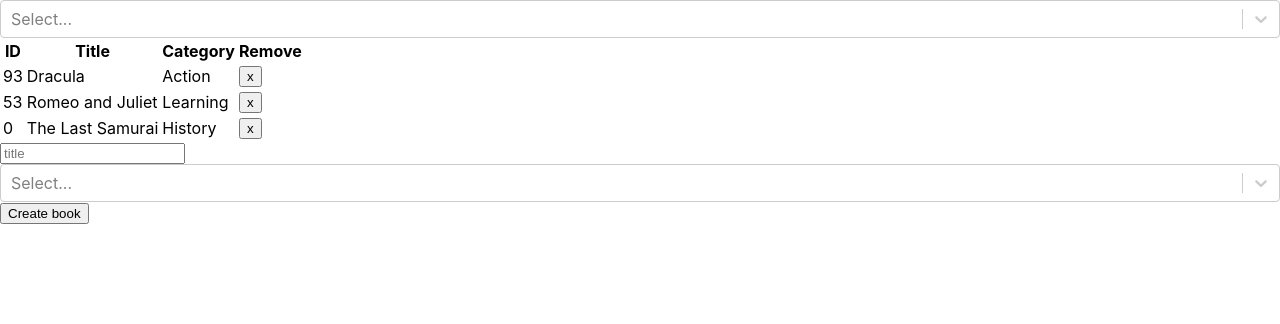
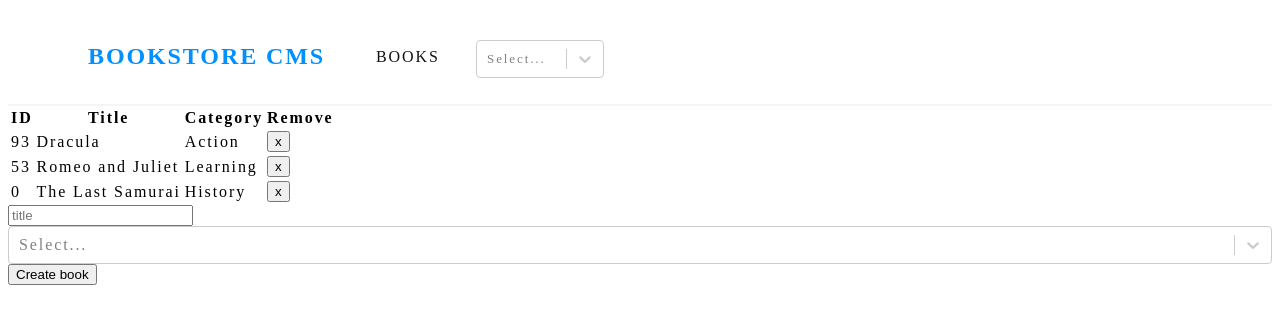
Before and after one commit to KabohaJeanMark/bookstore, a React (Create React App) app: page / in a window 1280 px wide. Shown: the top 324 px of the page. Built offline with nearby package versions, Linux system fonts and the light colour scheme.

Commit message:
Position the CategoryFilter component in a nav and apply styling

```diff
--- a/src/containers/BooksList.js
+++ b/src/containers/BooksList.js
@@ -18,7 +18,11 @@ const BooksList = ({ books, filter }) => {
 
   return (
     <>
-      <CategoryFilter handleFilterChange={handleFilterChange} />
+      <nav>
+        <div className="bookStoreCMS">BOOKSTORE CMS</div>
+        <div className="bookHeading">BOOKS</div>
+        <div className="bookCategories"><CategoryFilter handleFilterChange={handleFilterChange} /></div>
+      </nav>
       <table>
         <thead>
           <tr>
--- a/src/index.css
+++ b/src/index.css
@@ -1,27 +1,42 @@
 body {
-  margin: 0;
-  font-family:
-    -apple-system,
-    BlinkMacSystemFont,
-    'Segoe UI',
-    'Roboto',
-    'Oxygen',
-    'Ubuntu',
-    'Cantarell',
-    'Fira Sans',
-    'Droid Sans',
-    'Helvetica Neue',
-    sans-serif;
-  -webkit-font-smoothing: antialiased;
-  -moz-osx-font-smoothing: grayscale;
+  font-family: 'Times New Roman', Times, serif;
+  letter-spacing: 1.9px;
 }
 
-code {
-  font-family:
-    source-code-pro,
-    Menlo,
-    Monaco,
-    Consolas,
-    'Courier New',
-    monospace;
+nav {
+  display: flex;
+  height: 6rem;
+  background-color: rgb(255, 255, 255);
+  border-bottom: rgb(245, 245, 245) 2px solid;
 }
+
+.bookStoreCMS {
+  width: 18rem;
+  height: 2.313rem;
+  margin-left: 5rem;
+  margin-top: 2.2rem;
+  font-family: 'Times New Roman', Times, serif;
+  font-size: 1.5rem;
+  font-weight: bold;
+  color: #0290ff;
+}
+
+.bookHeading {
+  width: 3.688rem;
+  height: 1rem;
+  margin: 1.125rem 2.563rem 0.688rem 0;
+  font-family: 'Times New Roman', Times, serif;
+  color: #121212;
+  margin-top: 2.5rem;
+}
+
+.bookCategories {
+  width: 8rem;
+  height: 1rem;
+  font-family: 'Times New Roman', Times, serif;
+  font-size: 0.813rem;
+  color: #000;
+  margin-top: 2rem;
+  z-index: 100;
+  background-color: rgb(255, 255, 255);
+}
```
